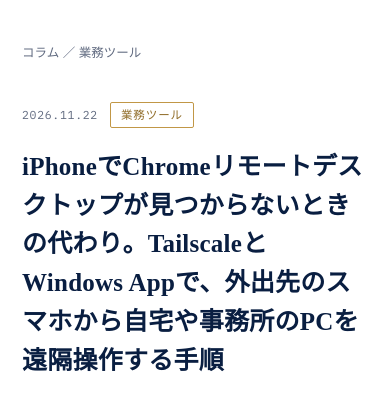
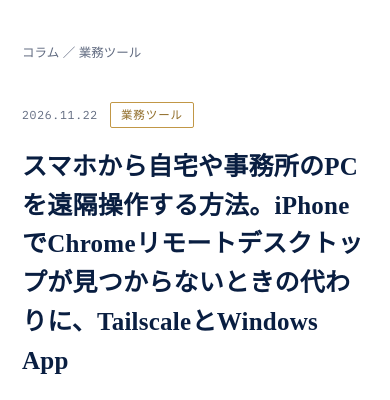
Before and after one commit to t-sugimura-91/setup-inc, a plain HTML site: page column/0016/index.html in a window 390 px wide. Shown: the part 72-472 px from the top of the page. Drawn offline with Linux system fonts and the light colour scheme; a web font is replaced by a local one.

Commit message:
コラム0016のタイトルを案Aに変更
title・h1・og:title・JSON-LD・一覧のカードを「スマホから自宅や事務所のPCを遠隔操作する方法。iPhoneでChromeリモートデスクトップが見つからないときの代わりに、TailscaleとWindows App」にそろえ、descriptionの書き出しを合わせた。

Co-Authored-By: Claude Opus 5.5 <noreply@anthropic.com>

```diff
--- a/column/0016/index.html
+++ b/column/0016/index.html
@@ -10,13 +10,13 @@ j=d.createElement(s),dl=l!='dataLayer'?'&l='+l:'';j.async=true;j.src=
 })(window,document,'script','dataLayer','GTM-N5FQCX6S');</script>
 <!-- End Google Tag Manager -->
 <meta name="viewport" content="width=device-width, initial-scale=1">
-<title>iPhoneでChromeリモートデスクトップが見つからないときの代わり。TailscaleとWindows Appで、外出先のスマホから自宅や事務所のPCを遠隔操作する手順｜SET UP コラム</title>
-<meta name="description" content="iPhoneでChromeリモートデスクトップのアプリが見つからなかった運営者が、TailscaleとMicrosoftのWindows Appで外出先からWindows 11 ProのPCにつないでいる手順です。スマホからPCを遠隔操作する3つの方法の比較、Proが必要なこと、商用は有料になる条件も公式情報で整理しました(2026年11月22日確認)。">
+<title>スマホから自宅や事務所のPCを遠隔操作する方法。iPhoneでChromeリモートデスクトップが見つからないときの代わりに、TailscaleとWindows App｜SET UP コラム</title>
+<meta name="description" content="外出先のスマホから自宅や事務所のPCを遠隔操作する方法です。iPhoneでChromeリモートデスクトップのアプリが見つからなかった運営者が、代わりにTailscaleとMicrosoftのWindows AppでWindows 11 ProのPCにつないでいる手順を書きました。スマホからPCを遠隔操作する3つの方法の比較、Proが必要なこと、商用は有料になる条件も公式情報で整理しました(2026年11月22日確認)。">
 <link rel="canonical" href="https://setup-inc.com/column/0016/">
 <meta property="og:type" content="article">
 <meta property="og:site_name" content="SET UP">
-<meta property="og:title" content="iPhoneでChromeリモートデスクトップが見つからないときの代わり。TailscaleとWindows Appで、外出先のスマホから自宅や事務所のPCを遠隔操作する手順">
-<meta property="og:description" content="iPhoneでChromeリモートデスクトップのアプリが見つからなかった運営者が、TailscaleとMicrosoftのWindows Appで外出先からWindows 11 ProのPCにつないでいる手順です。スマホからPCを遠隔操作する3つの方法の比較、Proが必要なこと、商用は有料になる条件も公式情報で整理しました(2026年11月22日確認)。">
+<meta property="og:title" content="スマホから自宅や事務所のPCを遠隔操作する方法。iPhoneでChromeリモートデスクトップが見つからないときの代わりに、TailscaleとWindows App">
+<meta property="og:description" content="外出先のスマホから自宅や事務所のPCを遠隔操作する方法です。iPhoneでChromeリモートデスクトップのアプリが見つからなかった運営者が、代わりにTailscaleとMicrosoftのWindows AppでWindows 11 ProのPCにつないでいる手順を書きました。スマホからPCを遠隔操作する3つの方法の比較、Proが必要なこと、商用は有料になる条件も公式情報で整理しました(2026年11月22日確認)。">
 <meta property="og:url" content="https://setup-inc.com/column/0016/">
 <meta property="og:image" content="https://setup-inc.com/column/0016/ogp.png">
 <meta property="og:image:width" content="1200">
@@ -155,7 +155,7 @@ j=d.createElement(s),dl=l!='dataLayer'?'&l='+l:'';j.async=true;j.src=
   .to-top svg{width:20px; height:20px;}
   @media (prefers-reduced-motion:reduce){.to-top{transition:none;}}
 </style>
-<script type="application/ld+json" id="ld-article">[{"@context": "https://schema.org", "@type": "BlogPosting", "headline": "iPhoneでChromeリモートデスクトップが見つからないときの代わり。TailscaleとWindows Appで、外出先のスマホから自宅や事務所のPCを遠隔操作する手順", "description": "iPhoneでChromeリモートデスクトップのアプリが見つからなかった運営者が、TailscaleとMicrosoftのWindows Appで外出先からWindows 11 ProのPCにつないでいる手順です。スマホからPCを遠隔操作する3つの方法の比較、Proが必要なこと、商用は有料になる条件も公式情報で整理しました(2026年11月22日確認)。", "image": ["https://setup-inc.com/column/0016/ogp.png"], "datePublished": "2026-11-22T09:00:00+09:00", "dateModified": "2026-11-22T09:00:00+09:00", "author": {"@type": "Person", "name": "SET UP 代表", "url": "https://setup-inc.com/column/about/"}, "publisher": {"@type": "Organization", "name": "SET UP", "url": "https://setup-inc.com/", "logo": {"@type": "ImageObject", "url": "https://setup-inc.com/apple-touch-icon.png"}}, "mainEntityOfPage": "https://setup-inc.com/column/0016/", "inLanguage": "ja"}, {"@context": "https://schema.org", "@type": "BreadcrumbList", "itemListElement": [{"@type": "ListItem", "position": 1, "name": "ホーム", "item": "https://setup-inc.com/"}, {"@type": "ListItem", "position": 2, "name": "コラム", "item": "https://setup-inc.com/column/"}, {"@type": "ListItem", "position": 3, "name": "iPhoneでChromeリモートデスクトップが見つからないときの代わり。TailscaleとWindows Appで、外出先のスマホから自宅や事務所のPCを遠隔操作する手順"}]}]</script>
+<script type="application/ld+json" id="ld-article">[{"@context": "https://schema.org", "@type": "BlogPosting", "headline": "スマホから自宅や事務所のPCを遠隔操作する方法。iPhoneでChromeリモートデスクトップが見つからないときの代わりに、TailscaleとWindows App", "description": "外出先のスマホから自宅や事務所のPCを遠隔操作する方法です。iPhoneでChromeリモートデスクトップのアプリが見つからなかった運営者が、代わりにTailscaleとMicrosoftのWindows AppでWindows 11 ProのPCにつないでいる手順を書きました。スマホからPCを遠隔操作する3つの方法の比較、Proが必要なこと、商用は有料になる条件も公式情報で整理しました(2026年11月22日確認)。", "image": ["https://setup-inc.com/column/0016/ogp.png"], "datePublished": "2026-11-22T09:00:00+09:00", "dateModified": "2026-11-22T09:00:00+09:00", "author": {"@type": "Person", "name": "SET UP 代表", "url": "https://setup-inc.com/column/about/"}, "publisher": {"@type": "Organization", "name": "SET UP", "url": "https://setup-inc.com/", "logo": {"@type": "ImageObject", "url": "https://setup-inc.com/apple-touch-icon.png"}}, "mainEntityOfPage": "https://setup-inc.com/column/0016/", "inLanguage": "ja"}, {"@context": "https://schema.org", "@type": "BreadcrumbList", "itemListElement": [{"@type": "ListItem", "position": 1, "name": "ホーム", "item": "https://setup-inc.com/"}, {"@type": "ListItem", "position": 2, "name": "コラム", "item": "https://setup-inc.com/column/"}, {"@type": "ListItem", "position": 3, "name": "スマホから自宅や事務所のPCを遠隔操作する方法。iPhoneでChromeリモートデスクトップが見つからないときの代わりに、TailscaleとWindows App"}]}]</script>
 </head>
 <body>
 <!-- Google Tag Manager (noscript) -->
@@ -181,7 +181,7 @@ height="0" width="0" style="display:none;visibility:hidden"></iframe></noscript>
         <span class="date"><time datetime="2026-11-22">2026.11.22</time></span>
         <span class="cat">業務ツール</span>
       </div>
-      <h1>iPhoneでChromeリモートデスクトップが見つからないときの代わり。TailscaleとWindows Appで、外出先のスマホから自宅や事務所のPCを遠隔操作する手順</h1>
+      <h1>スマホから自宅や事務所のPCを遠隔操作する方法。iPhoneでChromeリモートデスクトップが見つからないときの代わりに、TailscaleとWindows App</h1>
       <figure class="eyecatch">
         <img src="ogp.png" width="1200" height="630" alt="iPhoneでChromeリモートデスクトップが見つからないときの代わり TailscaleとWindows Appで外出先からPCを遠隔操作" decoding="async">
       </figure>
```
Also changed, not shown: column/index.html (+1 -1 lines).
